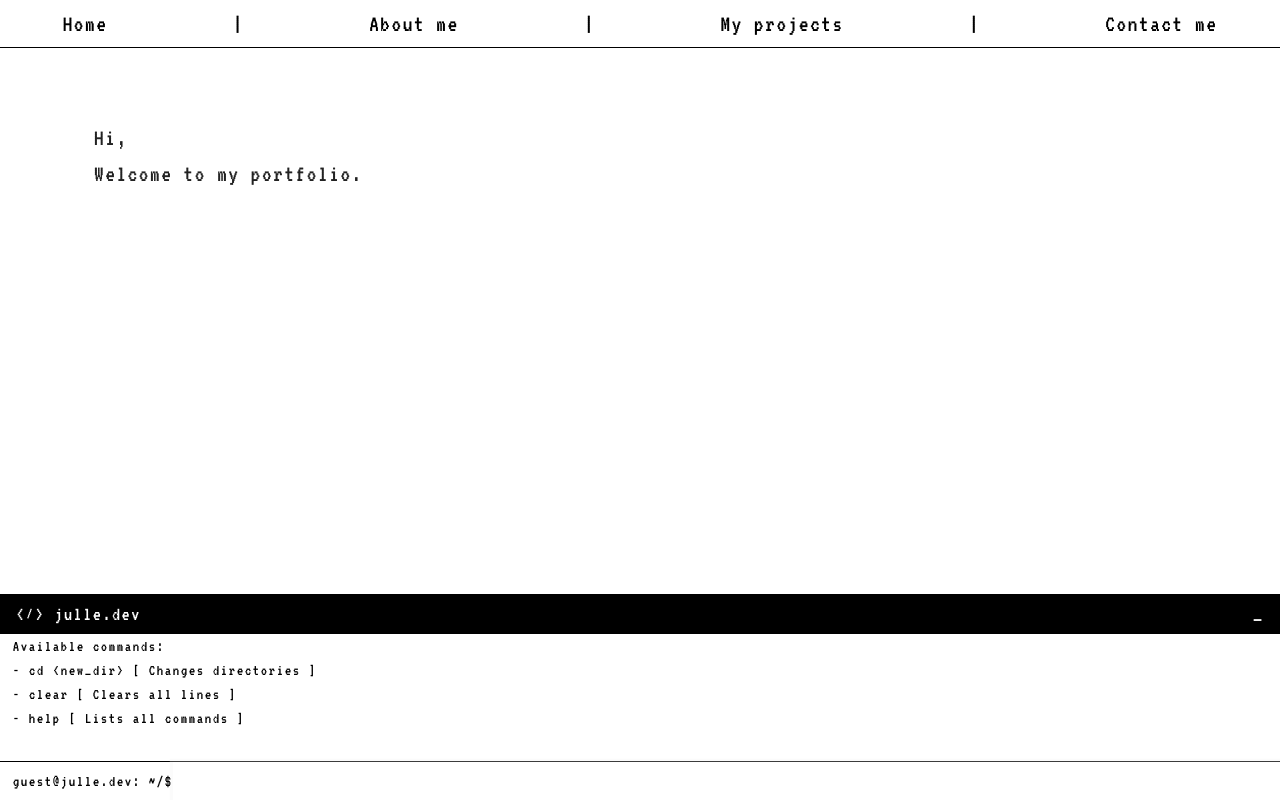
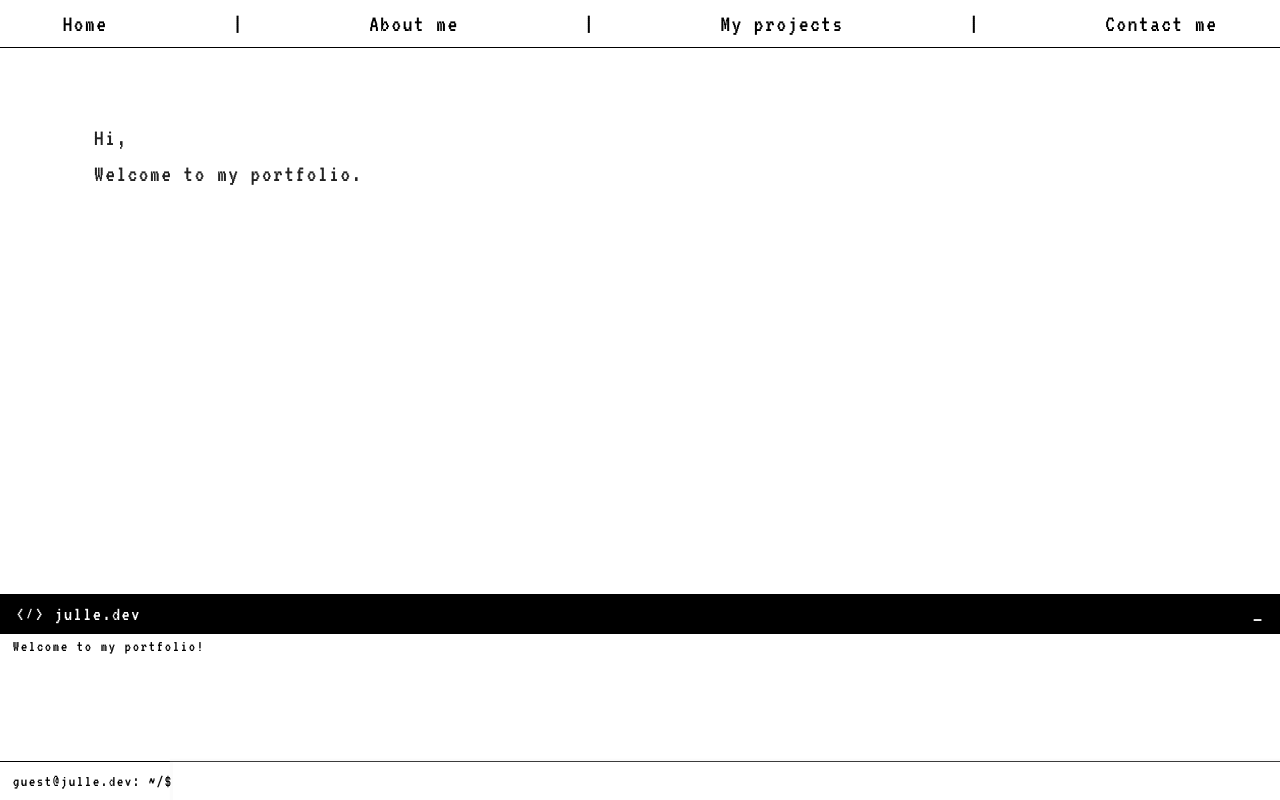
Before and after one commit to julleboi/my-portfolio, a React app in the folder client/: page / in a window 1280 px wide. Built offline with nearby package versions, Linux system fonts and the light colour scheme.

Commit message:
Change initial lines

```diff
--- a/client/src/terminal/Terminal.tsx
+++ b/client/src/terminal/Terminal.tsx
@@ -5,8 +5,12 @@ import TerminalLine from './TerminalLine';
 import TerminalTitlebar from './TerminalTitlebar';
 import './styles.scss';
 
-const INITIAL_LINES: [string, string][] = [
-  ['', ' Available commands:'                    ],
+const INITIAL_LINES: [string, string][] = [
+  ['', 'Welcome to my portfolio!']
+];
+
+const COMMANDS_LINES: [string, string][] = [
+  ['', 'Available commands:'                     ],
   ['', ' - cd <new_dir> [ Changes directories ]' ],
   ['', ' - clear        [ Clears all lines    ]' ],
   ['', ' - help         [ Lists all commands  ]' ],
@@ -29,7 +33,7 @@ export default () => {
         setLines([]);
         break;
       case 'help':
-        setLines([...lines, ...INITIAL_LINES]);
+        setLines([...lines, ...COMMANDS_LINES]);
         break;
       default:
         setLines([...lines, [input, `Command '${command}' not found.`]]);
```
